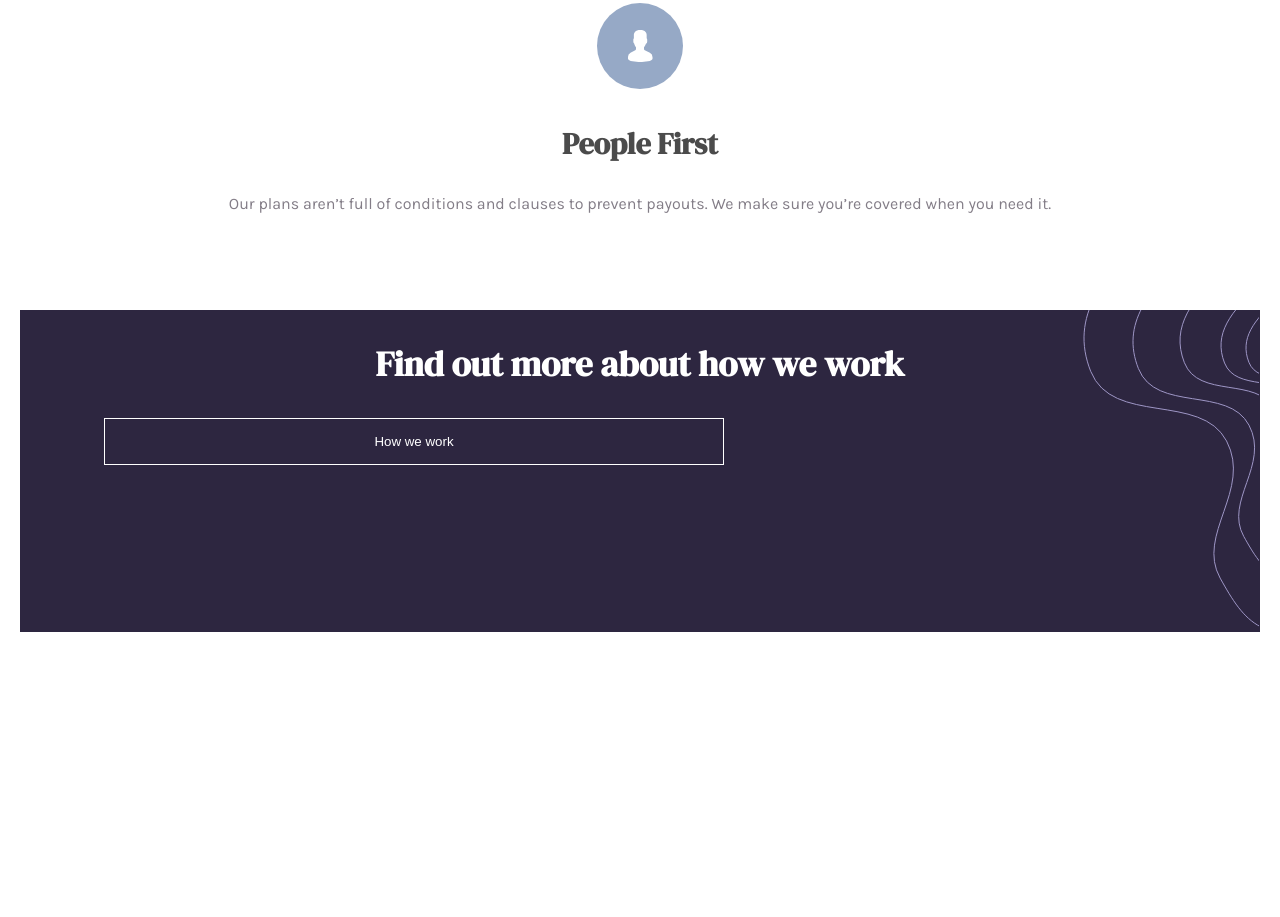
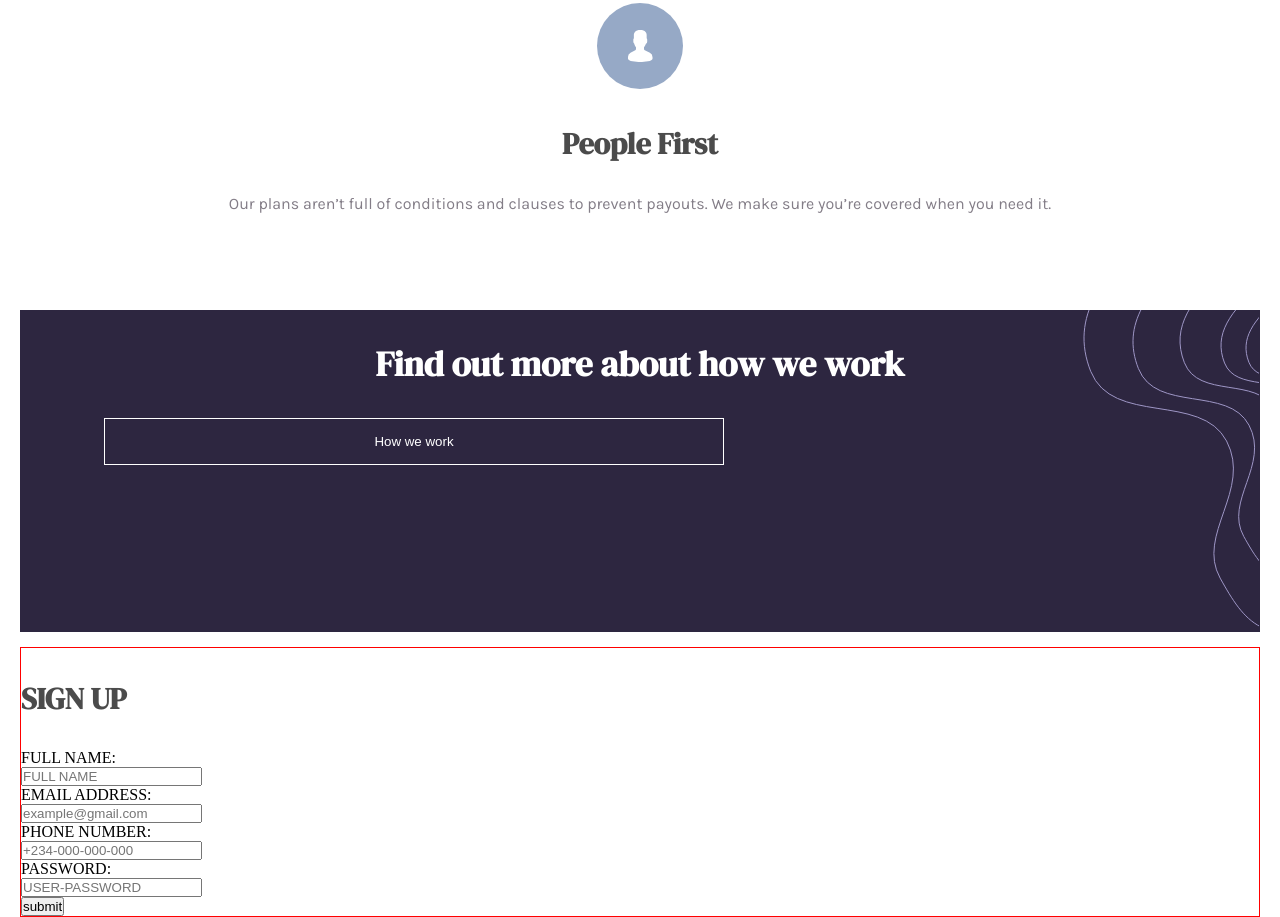
Before and after one commit to DarkXerXerS/side_hust, a plain HTML site: page index.html in a window 1280 px wide. Shown: the part 1830-2747 px from the top of the page. Before the commit the page ends 2477 px from the top, so only its background shows below. Drawn offline with Linux system fonts and the light colour scheme.

Commit message:
css code

```diff
--- a/index.html
+++ b/index.html
@@ -96,6 +96,29 @@
         <button class="btwn-1 btwn-2">How we work</button>
     </section>
 
+    <form onsubmit="alert('SIGN UP SUCCESSFULL')" class="form">
+        <h2> SIGN UP</h2>
+        <label for="full-name">FULL NAME:</label>
+        <br>
+        <input type="text" id="full-name" name="user-name" placeholder="FULL NAME" required>
+        <br>
+        <label for="Email">EMAIL ADDRESS: </label>
+        <br>
+        <input type="email" name="user-name" id="Email" placeholder="example@gmail.com" required>
+        <br>
+        <label for="phone"> PHONE NUMBER:</label>
+        <br>
+        <input type="number" id="phone" name="user-name" placeholder="+234-000-000-000" required>
+        <br>
+        <label for="user-password">PASSWORD:</label>
+        <br>
+        <input type="password" id="user-password" name="user-name" placeholder="USER-PASSWORD" required>
+        <br>
+        <input type="submit" value="submit">
+
+
+    </form>
+
 </main>
 
 <footer>
--- a/style.css
+++ b/style.css
@@ -198,6 +198,10 @@ img[src*='right-mobile'] {
     border: 1px solid white;
   }
 
+.form {
+    margin: 0 20px;
+    border: 1px solid red;
+}
 
 
 
```
